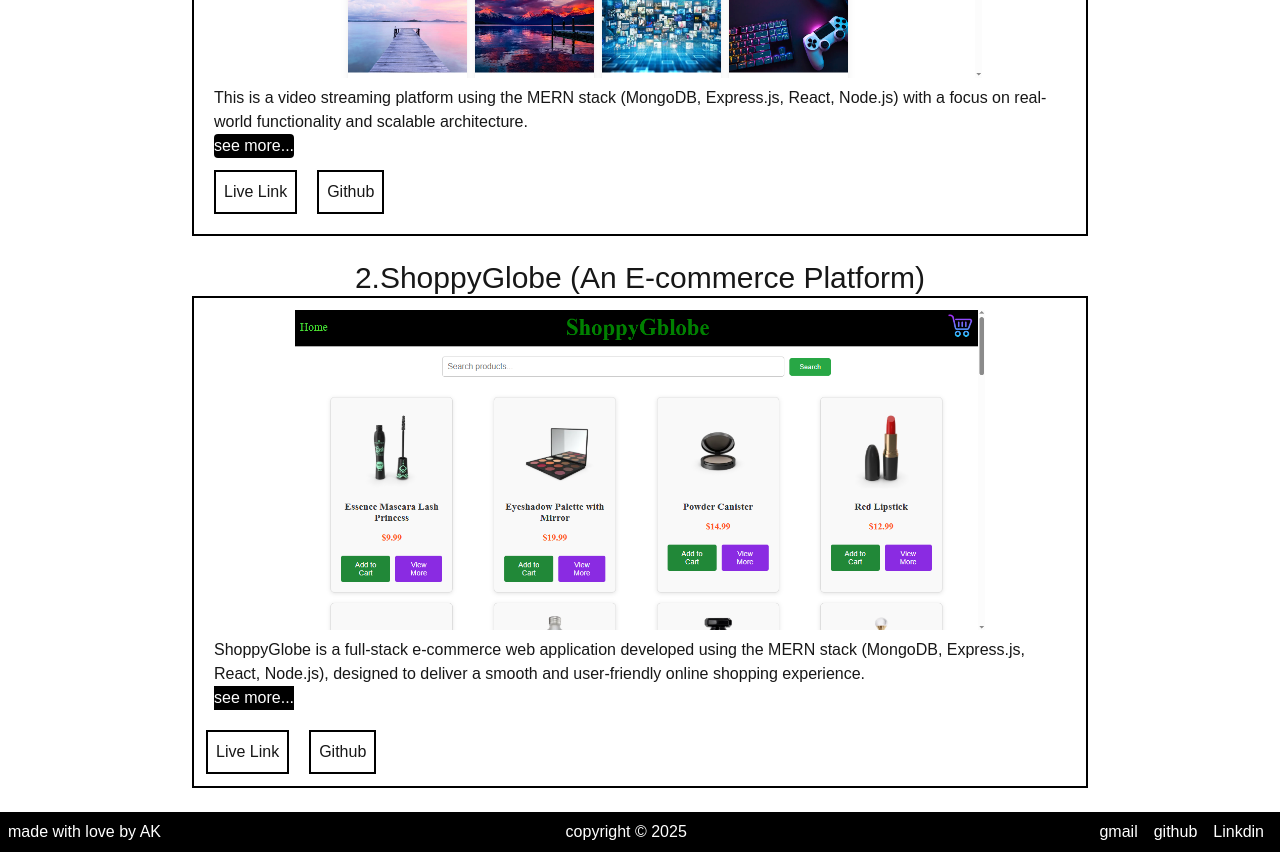
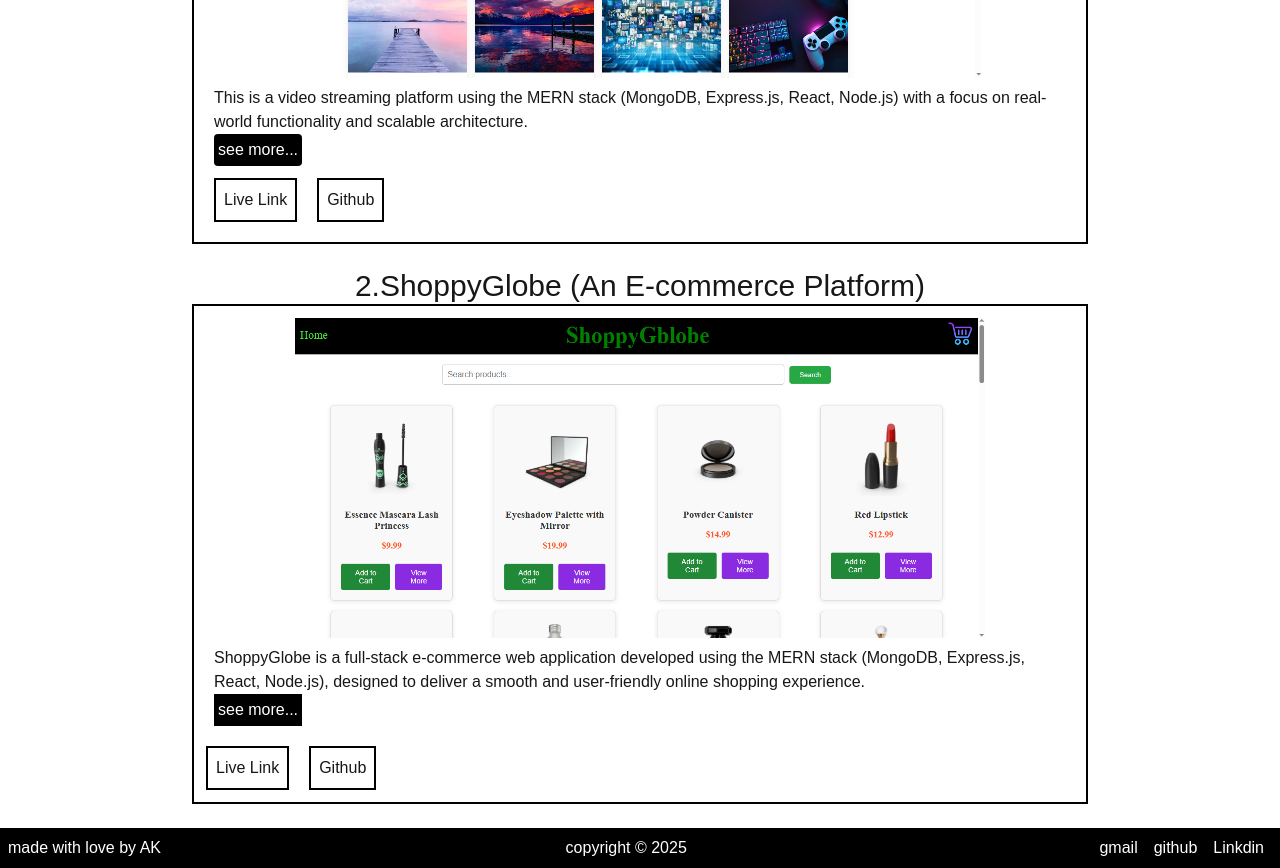
Before and after one commit to abdul-kadir-uk/fullStack-Developer, a Next.js app: page /projects in a window 1280 px wide. Shown: the part 420-1288 px from the top of the page. Built offline with nearby package versions, Linux system fonts and the light colour scheme.

Commit message:
padding to see more less

```diff
--- a/src/app/projects/page.tsx
+++ b/src/app/projects/page.tsx
@@ -58,7 +58,7 @@
       </ul>
         </div>
     }
-    <button className="hover:cursor-pointer hover:underline rounded bg-black text-white" onClick={() => setIsvisible(!isVisible)}>
+    <button className="hover:cursor-pointer hover:underline rounded p-1 bg-black text-white" onClick={() => setIsvisible(!isVisible)}>
   {isVisible ? "see less":"see more..."}
 </button>
       <div className="flex md:mt-3 mt-1">
@@ -114,7 +114,7 @@
           <li><b>Concepts Used:</b> REST APIs, Authentication, CRUD operations</li>
         </ul>
         </div>}
-           <button className="hover:cursor-pointer hover:underline bg-black text-white" onClick={() => setIsvisible1(!isVisible1)}>
+           <button className="hover:cursor-pointer hover:underline p-1 bg-black text-white" onClick={() => setIsvisible1(!isVisible1)}>
   {isVisible1 ? "see less":"see more..."}
 </button>
         </div>
```
